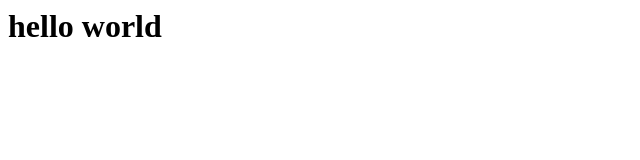
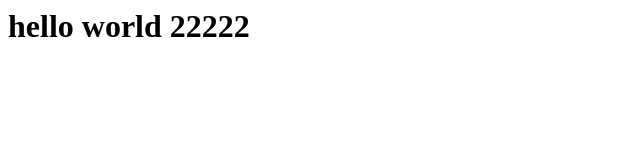
Before and after one commit to noelfrancis12/index, a plain HTML site: page index.html in a window 1280 px wide. Shown: the whole page, without its empty margins (0-640 px from the left). Drawn offline with Linux system fonts and the light colour scheme.

Commit message:
Update index.html

```diff
--- a/index.html
+++ b/index.html
@@ -1,3 +1,3 @@
 <html>
-<h1>hello world</h1>
+<h1>hello world 22222</h1>
 </html>
```
